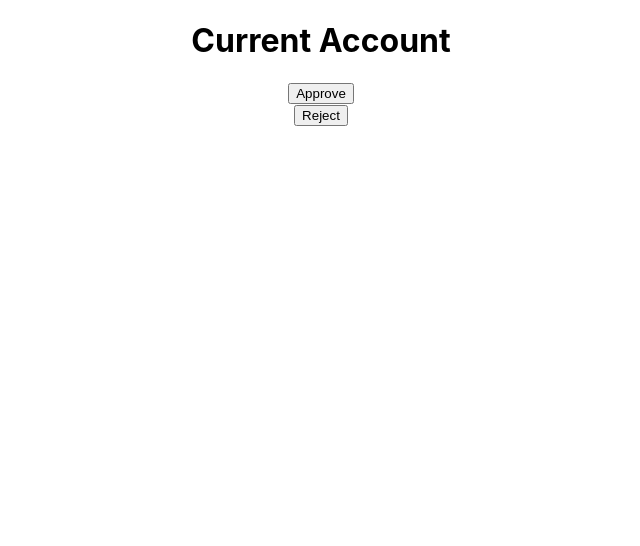
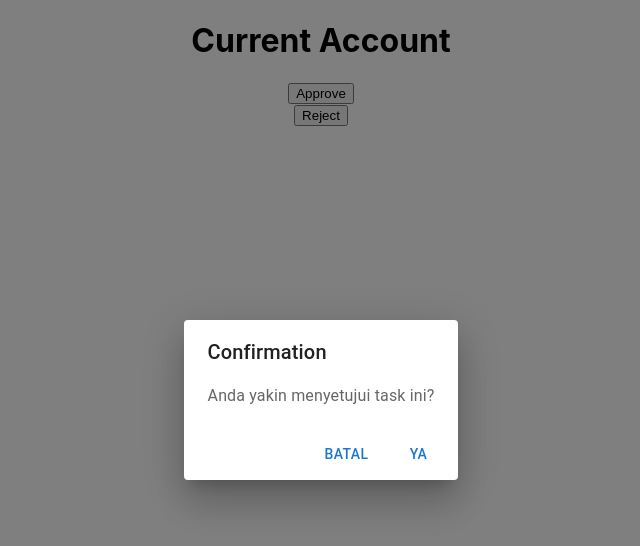
Before and after one commit to DeppaTori/current-account, a React (Create React App) app: page /pending-task in a window 1280 px wide. Both pictures are taken after a click on the button "Approve". Shown: the top 546 px of the page, without its empty margins (319-959 px from the left). Built offline with nearby package versions, Linux system fonts and the light colour scheme.

Commit message:
add popup confirmation

```diff
--- a/package.json
+++ b/package.json
@@ -3,6 +3,9 @@
   "version": "0.1.0",
   "private": true,
   "dependencies": {
+    "@emotion/react": "^11.10.0",
+    "@emotion/styled": "^11.10.0",
+    "@mui/material": "^5.9.3",
     "@testing-library/jest-dom": "^5.16.4",
     "@testing-library/react": "^13.3.0",
     "@testing-library/user-event": "^13.5.0",
--- a/src/pages/PendingTask.js
+++ b/src/pages/PendingTask.js
@@ -1,9 +1,86 @@
+import { useState } from "react";
+import Button from "@mui/material/Button";
+import Dialog from "@mui/material/Dialog";
+import DialogActions from "@mui/material/DialogActions";
+import DialogContent from "@mui/material/DialogContent";
+import DialogContentText from "@mui/material/DialogContentText";
+import DialogTitle from "@mui/material/DialogTitle";
+
 export const PendingTask = () => {
+  const [open, setOpen] = useState(false);
+  const [openReject, setOpenReject] = useState(false);
+
+  const handleClickOpen = () => {
+    setOpen(true);
+  };
+
+  const handleClose = () => {
+    setOpen(false);
+  };
+
+  const handleClickOpenReject = () => {
+    setOpenReject(true);
+  };
+
+  const handleCloseReject = () => {
+    setOpenReject(false);
+  };
+
+  const DialogPopup = () => {
+    return (
+      <Dialog
+        open={open}
+        onClose={handleClose}
+        aria-labelledby="alert-dialog-title"
+        aria-describedby="alert-dialog-description"
+      >
+        <DialogTitle id="alert-dialog-title">Confirmation</DialogTitle>
+        <DialogContent>
+          <DialogContentText id="alert-dialog-description">
+            Anda yakin menyetujui task ini?
+          </DialogContentText>
+        </DialogContent>
+        <DialogActions>
+          <Button onClick={handleClose}>Batal</Button>
+          <Button onClick={handleClose} autoFocus>
+            Ya
+          </Button>
+        </DialogActions>
+      </Dialog>
+    );
+  };
+
+  const DialogPopupReject = () => {
+    return (
+      <Dialog
+        open={openReject}
+        onClose={handleCloseReject}
+        aria-labelledby="alert-dialog-title"
+        aria-describedby="alert-dialog-description"
+      >
+        <DialogTitle id="alert-dialog-title">Confirmation</DialogTitle>
+        <DialogContent>
+          <DialogContentText id="alert-dialog-description">
+            Anda yakin menolak task ini?
+          </DialogContentText>
+        </DialogContent>
+        <DialogActions>
+          <Button onClick={handleCloseReject}>Batal</Button>
+          <Button onClick={handleCloseReject} autoFocus>
+            Ya
+          </Button>
+        </DialogActions>
+      </Dialog>
+    );
+  };
+
   return (
     <>
-      <button>Approve</button>
+      <button onClick={handleClickOpen}>Approve</button>
       <br />
-      <button>Reject</button>
+      <button onClick={handleClickOpenReject}>Reject</button>
+      <DialogPopup />
+      <DialogPopupReject />
     </>
   );
 };
```
Also changed, not shown: 2 other files (tests, documents, lock files or other folders).
